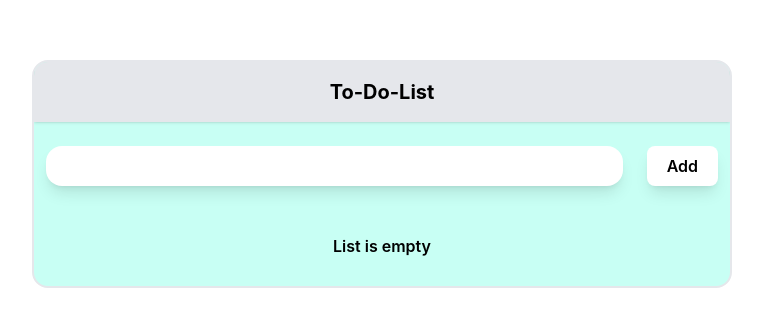
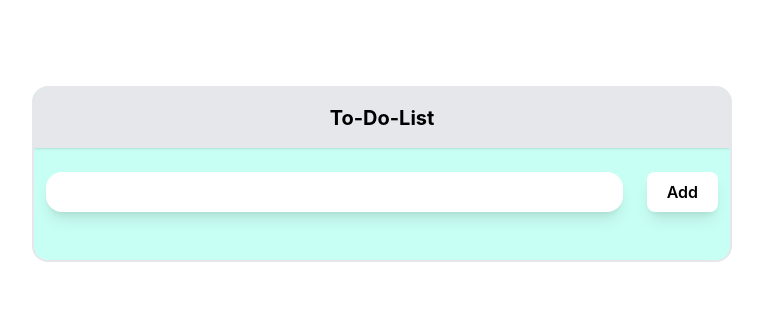
Before and after one commit to ShubhamKgithub1/To-do-App, a React (Create React App) app: page / in a window 1280 px wide. Shown: the part 186-512 px from the top of the page, without its empty margins (258-1021 px from the left). Built offline with nearby package versions, Linux system fonts and the light colour scheme.

Commit message:
UI optimizations

```diff
--- a/src/component/List.js
+++ b/src/component/List.js
@@ -23,7 +23,7 @@ const List = ({ list, removeItem, setList }) => {
   return (
     <div className="pt-6 text-black font-medium md:font-semibold text-base lg:text-base transition-all duration-500  ">
       <div className="overflow-x-auto max-h-[387px] md:max-h-[194px] lg:max-h-[322px]">
-        {list.length > 0 ? (
+        {list.length > 0 && (
           list.map((item, index) => (
             <div
               key={index}
@@ -45,8 +45,6 @@ const List = ({ list, removeItem, setList }) => {
               </button>
             </div>
           ))
-        ) : (
-          <p className="text-center pb-7">List is empty</p>
         )}
       </div>
       {isVisible && (
```
